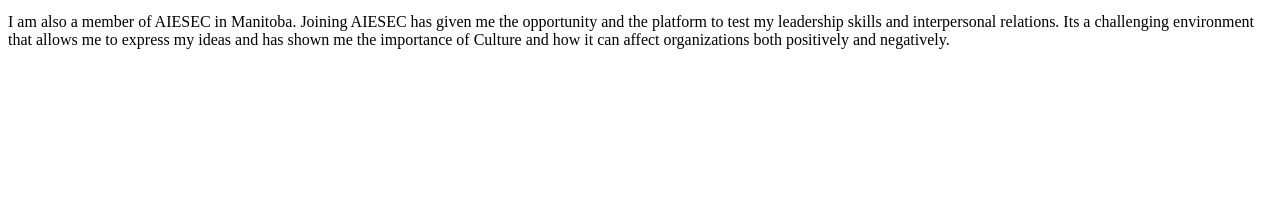
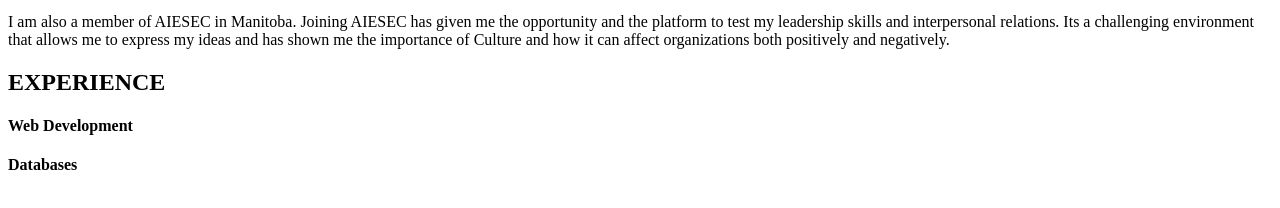
Before and after one commit to Bizwayo/portfolio, a website: page index.html in a window 1280 px wide. Shown: the part 246-454 px from the top of the page. Drawn offline with Linux system fonts and the light colour scheme.

Commit message:
added experience section

```diff
--- a/index.html
+++ b/index.html
@@ -35,5 +35,22 @@
 		</p>
 	</div>
 
+	<div class="experience">
+		<h2 class="exp-title">EXPERIENCE</h2>
+		<div class="exp-info">
+			<div class="exp-list">
+				<div>
+					<h4>Web Development</h4>
+					<p></p>
+				</div>
+				<div>
+					<h4>Databases</h4>
+					<p></p>
+				</div>
+			</div>
+		</div>
+	</div>
+
+
 </body>
 </html>
```
